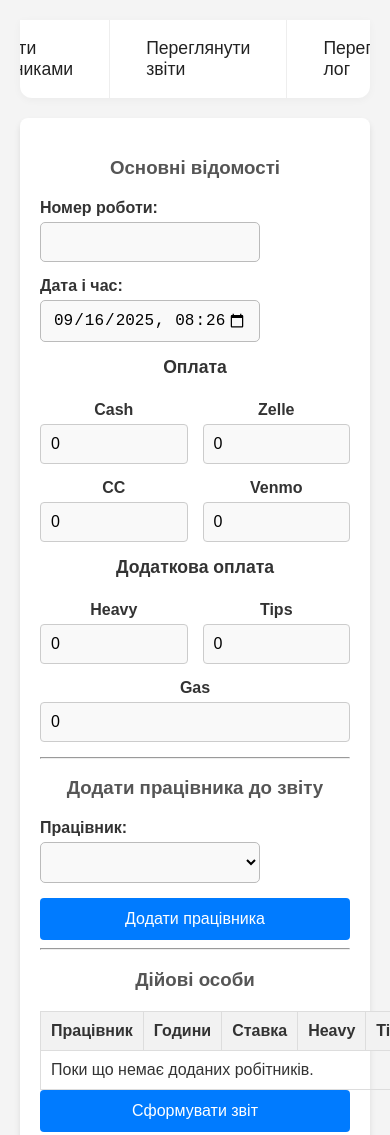
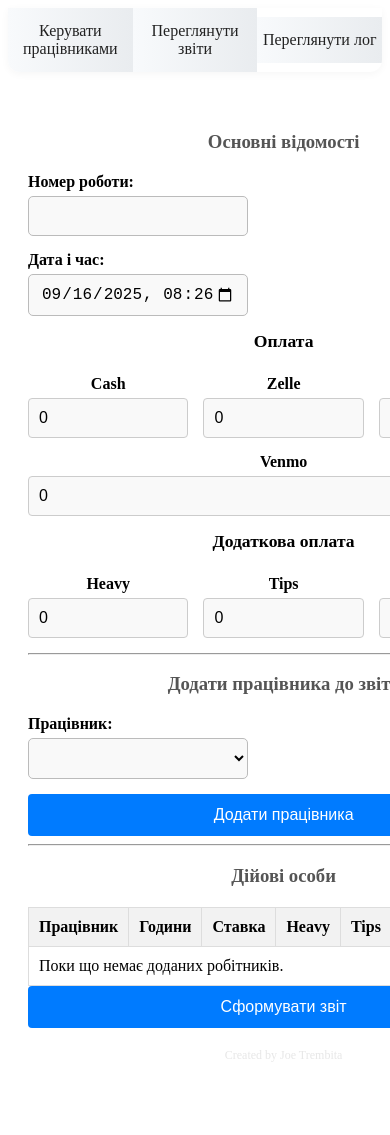
Before and after one commit to joetrembita/WebOblikChasu, a website: page frontend/index.html in a window 390 px wide. Shown: the top 1135 px of the page. After the commit the page ends 1091 px from the top, so only its background shows below. Drawn offline with Linux system fonts and the light colour scheme; no server answers.

Commit message:
Початок фронтенду 0.3

```diff
--- a/frontend/index.html
+++ b/frontend/index.html
@@ -7,13 +7,13 @@
     <link rel="stylesheet" href="style.css?v=2">
 </head>
 <body>
-    <div class="navigation-buttons">
-        <a href="workers.html" class="main-button">Керувати працівниками</a>
-        <a href="reports.html" class="main-button">Переглянути звіти</a>
-        <a href="logs.html" class="main-button">Переглянути лог</a>
-    </div>
-
-    <div id="final-report-container" class="container">
+    <div class="main-layout">
+        <nav class="navigation-buttons vertical-nav">
+            <a href="workers.html" class="main-button">Керувати працівниками</a>
+            <a href="reports.html" class="main-button">Переглянути звіти</a>
+            <a href="logs.html" class="main-button">Переглянути лог</a>
+        </nav>
+        <div id="final-report-container" class="container">
         <h3>Основні відомості</h3>
         <form id="final-report-form">
             <div class="form-group">
--- a/frontend/style.css
+++ b/frontend/style.css
@@ -1,4 +1,76 @@
 body {
+    /* layout styles for main-layout and vertical-nav */
+}
+
+.main-layout {
+    display: flex;
+    flex-direction: row;
+    align-items: flex-start;
+    max-width: 1300px;
+    margin: 0 auto;
+    min-height: 100vh;
+}
+.vertical-nav {
+    display: flex;
+    flex-direction: column;
+    align-items: stretch;
+    gap: 18px;
+    background: #fff;
+    box-shadow: 2px 0 12px rgba(0,0,0,0.04);
+    border-radius: 12px;
+    padding: 32px 18px 32px 18px;
+    min-width: 220px;
+    margin-right: 32px;
+    margin-top: 32px;
+    height: fit-content;
+}
+.vertical-nav .main-button {
+    border-radius: 8px;
+    border: none;
+    background: linear-gradient(90deg, #f8fafc 0%, #e9ecef 100%);
+    color: #222;
+    font-size: 1.08rem;
+    font-weight: 500;
+    box-shadow: none;
+    padding: 16px 0;
+    margin: 0;
+    width: 100%;
+    text-align: left;
+    transition: background 0.2s, color 0.2s;
+}
+.vertical-nav .main-button:hover, .vertical-nav .main-button.active {
+    background: #007bff;
+    color: #fff;
+}
+.container {
+    margin-top: 32px;
+}
+@media (max-width: 900px) {
+    .main-layout {
+        flex-direction: column;
+        align-items: stretch;
+    }
+    .vertical-nav {
+        flex-direction: row;
+        min-width: unset;
+        margin: 0 0 24px 0;
+        padding: 12px 0;
+        border-radius: 0 0 12px 12px;
+        box-shadow: 0 2px 8px rgba(0,0,0,0.04);
+        width: 100%;
+        justify-content: center;
+        gap: 0;
+    }
+    .vertical-nav .main-button {
+        border-radius: 0;
+        padding: 14px 0;
+        text-align: center;
+        font-size: 1rem;
+    }
+    .container {
+        margin-top: 0;
+    }
+}
     font-family: sans-serif;
     background-color: #f4f4f4;
     margin: 0;
```
Also changed, not shown: 1 other file.
